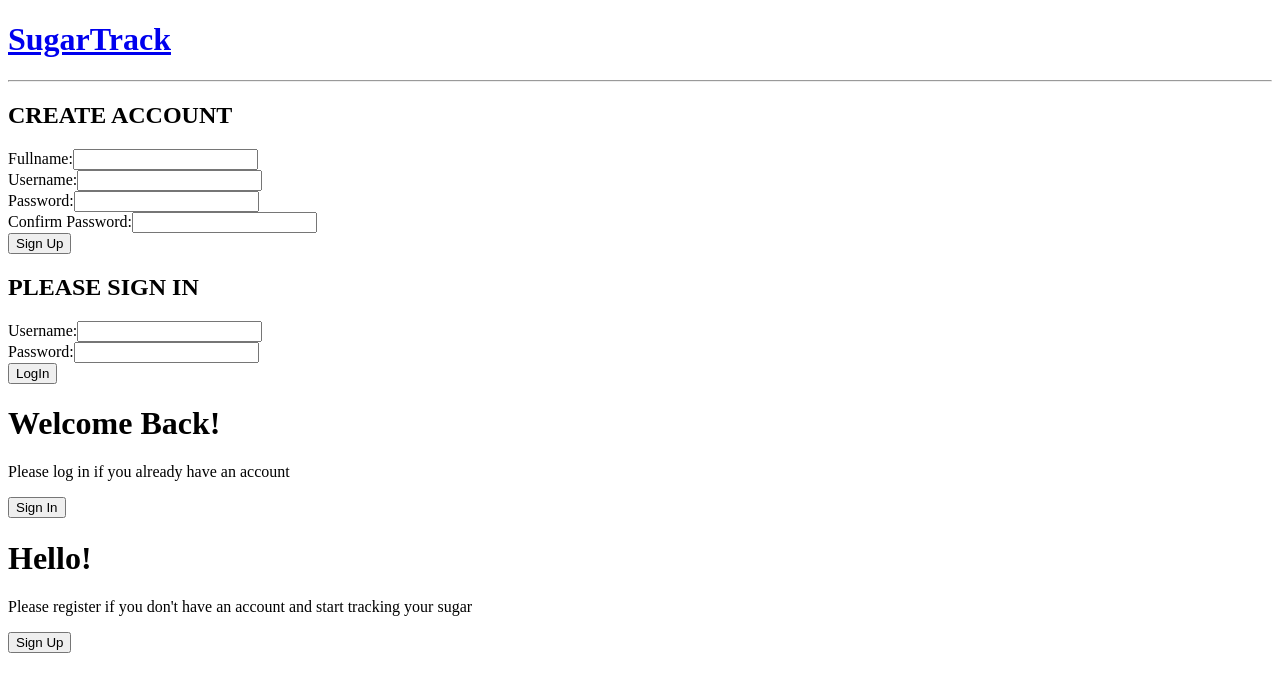
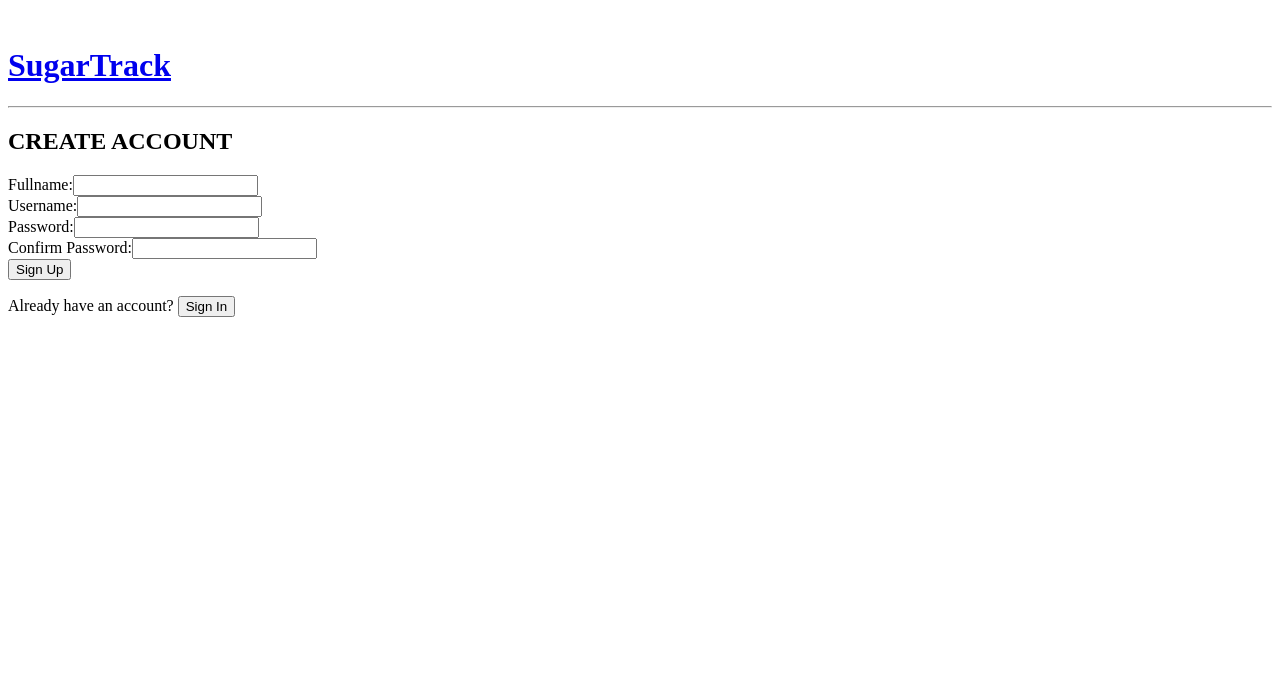
Before and after one commit to MeetPatel89/sugar-track-client, a React (Create React App) app: page /logbook in a window 1280 px wide. Shown: the top 692 px of the page. Built offline with nearby package versions, Linux system fonts and the light colour scheme.

Commit message:
new beginning for css

```diff
--- a/src/App.js
+++ b/src/App.js
@@ -1,56 +1,25 @@
 import React, { Component } from 'react';
+import { Route } from 'react-router-dom';
+import Header from './Header/Header';
 import SignUp from './SignUp/SignUp';
 import SignIn from './SignIn/SignIn';
-import Overlay from './Overlay/Overlay';
-import Header from './Header/Header';
+import HomePage from './HomePage/HomePage';
+import LogDisplay from './Logdisplay/Logdisplay';
+import LogBook from './LogBook/LogBook';
+import UserManual from './UserManual/UserManual';
+import SugarLog from './SugarLog/SugarLog';
+import MedicationsLog from './MedicationsLog/MedicationsLog';
+import MealsLog from './MealsLog/MealsLog';
+import Nav from './Nav/Nav';
+
+export default class App extends Component {
+  render() {
+    return (
+      <>
+        <SignUp/>
 
 
-export default class App extends Component {
-  constructor(props) {
-    super(props);
-    this.state = {
-      rightPanelActive: false,
-      signInTransparent: false,
-      noDisplay: false
-    }
-  }
-  handleClickSignUpButton = () => this.setState({
-    rightPanelActive: true,
-    signInTransparent: true,
-
-});
-
-handleClickSignInButton = () => this.setState({
-    rightPanelActive: false,
-    signInTransparent: false
-});
-
-handleSetTransparent = () => this.setState({
-  noDisplay: !this.state.noDisplay
-})
-
-
-  render() {
-    const { handleClickSignUpButton, handleClickSignInButton } = this;
-        const { rightPanelActive } = this.state;
-    return (
-      <div className="App">
-        <Header/>
-                <div
-                    className={`container ${rightPanelActive ? `right-panel-active` : ``}`}
-                    id="container"
-                >
-
-                    <SignUp noDisplay={this.state.noDisplay} />
-                    <SignIn signInTransparent={this.state.signInTransparent} noDisplay={this.state.noDisplay} setTransparent={this.handleSetTransparent}/>
-                    <Overlay
-                        handleClickSignInButton={handleClickSignInButton}
-                        handleClickSignUpButton={handleClickSignUpButton}
-                        noDisplay={this.state.noDisplay}
-                        setTransparent={this.handleSetTransparent}
-                    />
-                </div>
-            </div>
+      </>
     )
   }
 }
--- a/src/Header/Header.js
+++ b/src/Header/Header.js
@@ -1,6 +1,6 @@
 import React, { Component } from 'react';
 import { Link } from 'react-router-dom';
-
+import SignIn from '../SignIn/SignIn';
 
 export default class Header extends Component {
 
@@ -18,14 +18,17 @@ export default class Header extends Component {
     }
 
     render() {
-
+        let welcomeMsg;
+    if (this.props.user) {
+        welcomeMsg = <p>Welcome {this.props.user}</p>
+    }
 
         return (
             <>
-            <header className="logo">
-
+            <header role="banner">
+            <br/>
             <h1><Link to='/'>SugarTrack</Link></h1>
-
+            {welcomeMsg}
 
             <hr/>
         </header>
--- a/src/HomePage/HomePage.js
+++ b/src/HomePage/HomePage.js
@@ -3,14 +3,13 @@ import { Link, Route } from 'react-router-dom';
 import LogDisplay from '../Logdisplay/Logdisplay';
 import LogBook from '../LogBook/LogBook';
 import Nav from '../Nav/Nav';
-import Welcome from '../Welcome/Welcome';
+import Header from '../Header/Header';
 import Introduction from '../Introduction/Introduction';
 import UserManual from '../UserManual/UserManual';
 import SignIn from '../SignIn/SignIn';
 import MealsLog from '../MealsLog/MealsLog';
 import MedicationsLog from '../MedicationsLog/MedicationsLog';
 import SugarLog from '../SugarLog/SugarLog';
-
 
 export default class HomePage extends Component {
     constructor(props) {
@@ -21,7 +20,6 @@ export default class HomePage extends Component {
     }
 
     handleClick = () => {
-        this.props.setTransparent();
         this.setState({
             isLoggedOut: true
         })
@@ -30,9 +28,9 @@ export default class HomePage extends Component {
     render() {
 
         const toRender = (!this.state.isLoggedOut)
-                            ? (<div className="homepage">
-                                <Welcome user={this.props.user} isLogged={this.props.isLogged}/>
-                                <button type="button" onClick={this.handleClick}>Log out</button>
+                            ? (<>
+                                <Header user={this.props.user} isLogged={this.props.isLogged}/>
+                                <button type="submit" onClick={this.handleClick}>Log out</button>
                                     <Nav/>
                         <br/>
                         <br/>
@@ -55,8 +53,8 @@ export default class HomePage extends Component {
                                 return <MedicationsLog id={this.props.id}/>
                           }}/>
                         <footer role="content-info">&#169;Meet 2020</footer>
-                                </div>)
-                            : <SignIn />
+                                </>)
+                            : <SignIn/>
 
         return (
             <>
--- a/src/Overlay/Overlay.js
+++ /dev/null
@@ -1,35 +0,0 @@
-import React, { Component } from 'react';
-
-export default class Overlay extends Component {
-    render() {
-        const { handleClickSignUpButton, handleClickSignInButton } = this.props;
-        return (
-            <div className={`overlay-container ${this.props.noDisplay ? `noDisplay` : ``}`}>
-                <div className="overlay">
-                    <div className="overlay-panel overlay-left">
-                        <h1>Welcome Back!</h1>
-                        <p className="overlay-description">
-                            Please log in if you already have an account
-                        </p>
-                        <button
-                            className="ghost form-button"
-                            id="signIn"
-                            onClick={handleClickSignInButton}
-                        >Sign In</button>
-                    </div>
-                    <div className="overlay-panel overlay-right">
-                        <h1>Hello!</h1>
-                        <p className="overlay-description">
-                           Please register if you don't have an account and start tracking your sugar
-                        </p>
-                        <button
-                            className="ghost form-button"
-                            id="signUp"
-                            onClick={handleClickSignUpButton}
-                        >Sign Up</button>
-                    </div>
-                </div>
-            </div>
-        )
-    }
-}
--- a/src/SignIn/SignIn.js
+++ b/src/SignIn/SignIn.js
@@ -2,15 +2,13 @@ import React, { Component } from 'react';
 import HomePage from '../HomePage/HomePage';
 import Header from '../Header/Header';
 import SignUp from '../SignUp/SignUp';
-
 
 export default class SignIn extends Component {
     constructor(props) {
         super(props);
         this.state = {
             isLogged: false,
-            signUp: false,
-            signInTransparent: true
+            signUp: false
         }
     }
 
@@ -47,10 +45,8 @@ export default class SignIn extends Component {
                     this.setState({
                         error: 'Please enter the correct password'
                     })} else {
-                        this.props.setTransparent();
                         this.setState({
                             isLogged: true,
-                            signInTransparent: false,
                             ...user[0]
                         })
                     }
@@ -62,15 +58,6 @@ export default class SignIn extends Component {
     }
 
     render() {
-        let opacity;
-        if (!this.state.signInTransparent) {
-            opacity = ''
-
-        }
-
-         else if (this.props.signInTransparent) {
-            opacity = 'transparent'
-        }
         return (
 
             (!this.state.signUp) ?
@@ -78,12 +65,10 @@ export default class SignIn extends Component {
                 (!this.state.isLogged)
             ?
             (<>
-
-
-                <div  className={`sign-in-container form-container ${opacity} ${this.props.noDisplay ? `noDisplay` : ``}`}>
-
+                <Header/>
+                <section className="log-in">
+                    <h2>PLEASE SIGN IN</h2>
                     <form onSubmit={this.handleSubmit}>
-                        <h2 className="form-title">PLEASE SIGN IN</h2>
                         <label>
                             Username:
                             <input type="text" name="username" onChange={this.handleChange} required/>
@@ -94,19 +79,14 @@ export default class SignIn extends Component {
                             <input type="password" name="password" onChange={this.handleChange} required/>
                         </label>
                         <br/>
-                        <button type="submit" className="form-button">LogIn</button>
-                        {this.state.error}
-
+                        <button type="submit">LogIn</button>
+                        <p>Don't have an account <button type="submit" onClick={this.handleClick}>Sign up</button></p>
                     </form>
-                    {/* <div className="sign-up-direct">
-                        <p>Don't have an account <button type="button" className="form-button" onClick={this.handleClick}>Sign up</button></p>
-                    </div> */}
-
-
-                </div>
+                    {this.state.error}
+                </section>
              </>)
              :
-            <HomePage user={this.state.username} isLogged={this.state.isLogged} id={this.state.id} setTransparent={this.props.setTransparent} />
+            <HomePage user={this.state.username} isLogged={this.state.isLogged} id={this.state.id} />
 
         )
 
--- a/src/SignUp/SignUp.js
+++ b/src/SignUp/SignUp.js
@@ -2,7 +2,6 @@ import React, { Component } from 'react';
 import { Link } from 'react-router-dom';
 import SignIn from '../SignIn/SignIn';
 import Header from '../Header/Header';
-
 
 export default class SignUp extends Component {
     constructor(props) {
@@ -13,6 +12,9 @@ export default class SignUp extends Component {
     }
 
     handleChange = (e) => {
+        console.log(e.target);
+        console.log(e.target.value);
+        console.log(e.target.name);
         const name = e.target.name;
         const value = e.target.value;
         this.setState({
@@ -76,11 +78,10 @@ export default class SignUp extends Component {
 
     render() {
 
-        /*
         const signIn =  (this.state.signIn)
                         ? <button type="submit"><Link to='/login'>Sign Up</Link></button>
                         : <button type="submit">Sign Up</button>
-        */
+
         return (
 
                 <>
@@ -88,13 +89,10 @@ export default class SignUp extends Component {
                     {(!this.state.signIn)
                     ?
                     <>
-
-
-                    <div className={`sign-up-container form-container ${this.props.noDisplay ? `noDisplay` : ``}`}>
-
-
+                    <Header/>
+                    <section className="sign-up">
+                    <h2>CREATE ACCOUNT</h2>
                     <form onSubmit={this.handleSubmit}>
-                    <h2 className="form-title">CREATE ACCOUNT</h2>
                         <label>
                             Fullname:
                             <input type="text" name="fullname" onChange={this.handleChange} required/>
@@ -116,16 +114,14 @@ export default class SignUp extends Component {
                         </label>
                         <br/>
 
-                        <button type="submit" className="form-button">Sign Up</button>
+                        <button type="submit">Sign Up</button>
+                    </form>
+                    <div>
+                        <p>Already have an account? <button type="submit" onClick={this.handleClick}>Sign In</button></p>
                         {this.state.error}
-                    </form>
-                    {/* <div className="sign-in-direct">
-                        <p>Already have an account? <button type="button" className="form-button" onClick={this.handleClick}>Sign In</button></p>
+                    </div>
 
-                    </div> */}
-
-
-                </div>
+                </section>
                  </>
 
                 : <SignIn/>}
--- a/src/Welcome/Welcome.js
+++ /dev/null
@@ -1,45 +0,0 @@
-import React, { Component } from 'react';
-import { Link } from 'react-router-dom';
-
-
-export default class Welcome extends Component {
-
-    constructor(props) {
-        super(props);
-        this.state = {
-            isLoggedOut: false
-        }
-    }
-
-    handleClick = () => {
-        this.setState({
-            isLoggedOut: true
-        })
-    }
-
-    render() {
-        let welcomeMsg;
-    if (this.props.user) {
-        welcomeMsg = <p>Welcome {this.props.user}</p>
-    }
-
-        return (
-            <>
-            <div className="welcome">
-
-
-            <p>Welcome {this.props.user}</p>
-
-            <hr/>
-        </div>
-            </>
-        )
-
-    }
-
-
-
-
-
-
-}
```
